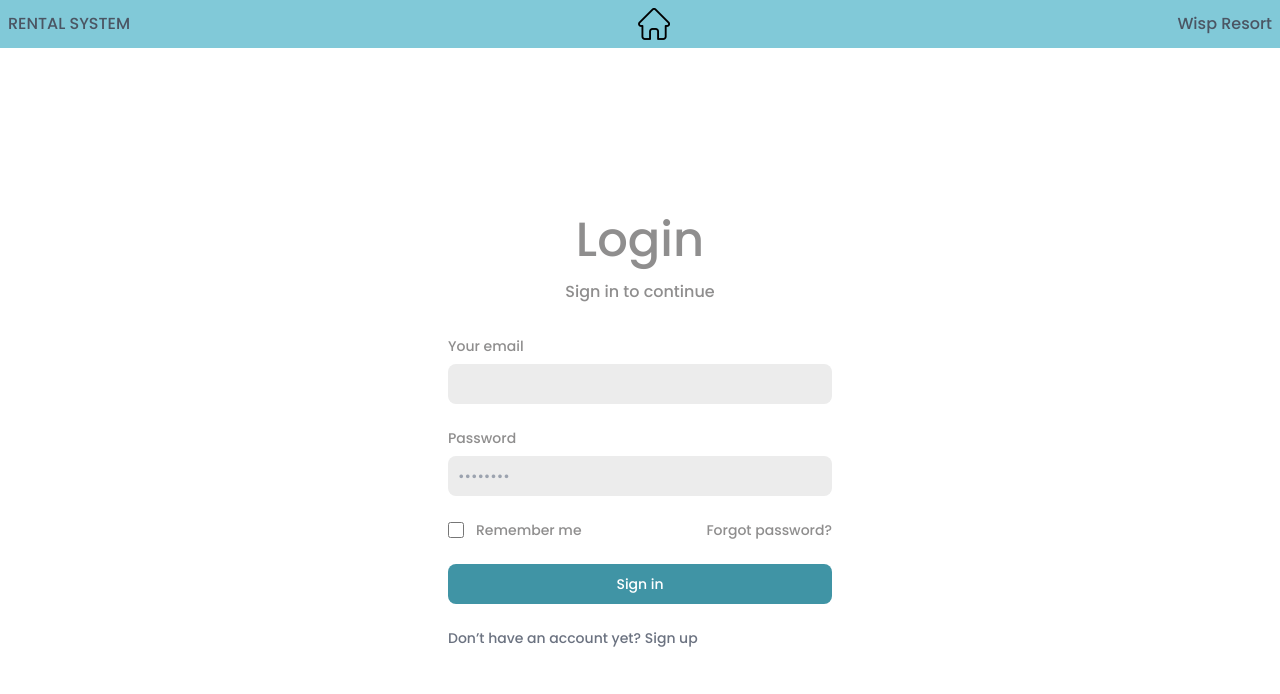
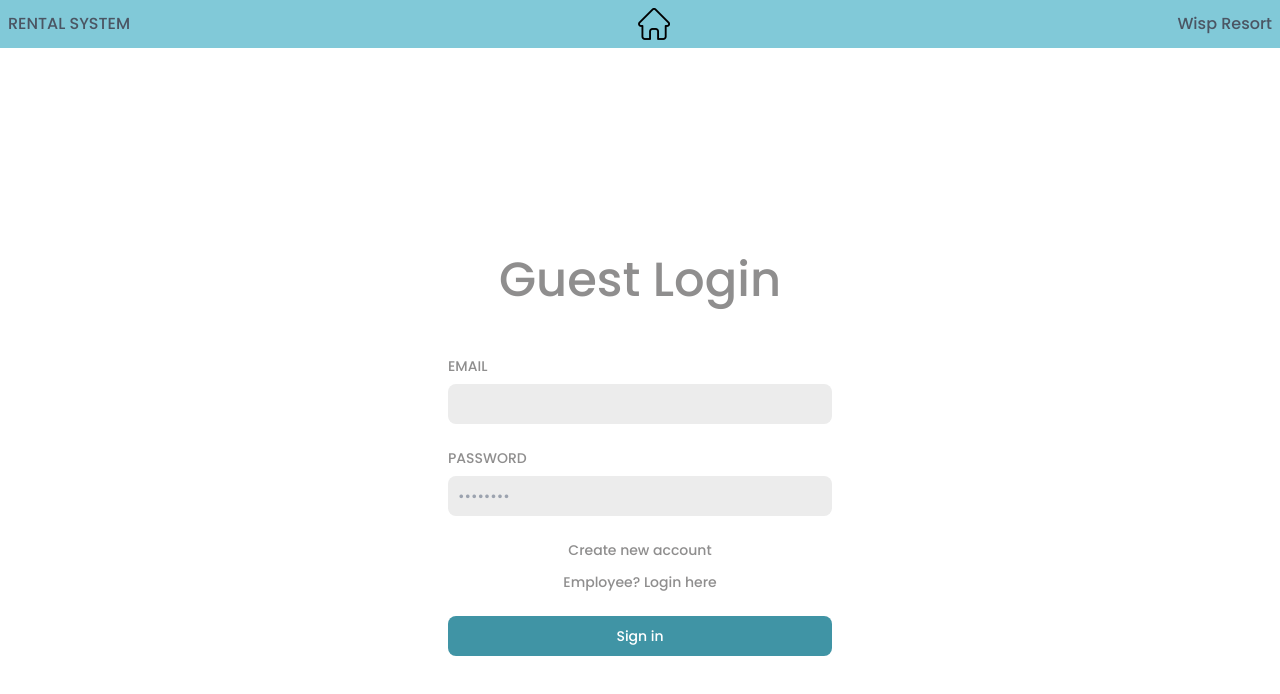
Before and after one commit to GustavoBeretta/Ski-Rental-System-Web, a Next.js app in the folder rental-system/: page / in a window 1280 px wide. Shown: the top 694 px of the page. Built offline with nearby package versions, Linux system fonts and the light colour scheme.

Commit message:
Atualizacao pagina Login

```diff
--- a/rental-system/src/app/page.js
+++ b/rental-system/src/app/page.js
@@ -1,36 +1,41 @@
+'use client'; // Isso marca o componente como um Client Component
+
+import React, { useState } from 'react';
+
 export default function Login() {
+    const [isEmployeeLogin, setIsEmployeeLogin] = useState(false);
+
+    const handleEmployeeLoginClick = () => {
+        setIsEmployeeLogin(true);
+    };
+
     return (
         <main>
             <section>
-                <div className="flex flex-col items-center justify-center px-6 py-8 mx-auto md:h-screen lg:py-0">
-                    <h1 className="text-5xl text-[#8F8E8E]">Login</h1>
-                    <p className="text-l text-[#8F8E8E] mt-4">Sign in to continue</p>
+                <div className="flex flex-col items-center justify-center px-6 py-8 mt-52 lg:py-0">
+                    <h1 id="title" className="text-5xl text-[#8F8E8E] mb-5">
+                        {isEmployeeLogin ? 'Employee Login' : 'Guest Login'}
+                    </h1>
                     <div className="w-full bg-white rounded-lg md:mt-0 sm:max-w-md xl:p-0">
                         <div className="p-6 space-y-4 md:space-y-6 sm:p-8">
                             <form className="space-y-4 md:space-y-6" action="#">
                                 <div>
-                                    <label htmlFor="email" className="block mb-2 text-sm font-medium text-[#8F8E8E]">Your email</label>
-                                    <input type="email" name="email" id="email" className="bg-[#ECECEC] border-gray-300 text-gray-900 sm:text-sm rounded-lg focus:ring-primary-600 focus:border-primary-600 block w-full p-2.5" required=""/>
+                                    <label htmlFor="email" className="block mb-2 text-sm font-medium text-[#8F8E8E]">EMAIL</label>
+                                    <input type="email" name="email" id="email" className="bg-[#ECECEC] border-gray-300 text-gray-900 sm:text-sm rounded-lg focus:ring-primary-600 focus:border-primary-600 block w-full p-2.5" required="" />
                                 </div>
                                 <div>
-                                    <label htmlFor="password" className="block mb-2 text-sm font-medium text-[#8F8E8E]">Password</label>
-                                    <input type="password" name="password" id="password" placeholder="••••••••" className="bg-[#ECECEC] border-gray-300 text-gray-900 sm:text-sm rounded-lg focus:ring-primary-600 focus:border-primary-600 block w-full p-2.5" required=""/>
+                                    <label htmlFor="password" className="block mb-2 text-sm font-medium text-[#8F8E8E]">PASSWORD</label>
+                                    <input type="password" name="password" id="password" placeholder="••••••••" className="bg-[#ECECEC] border-gray-300 text-gray-900 sm:text-sm rounded-lg focus:ring-primary-600 focus:border-primary-600 block w-full p-2.5" required="" />
                                 </div>
-                                <div className="flex items-center justify-between">
-                                    <div className="flex items-start">
-                                        <div className="flex items-center h-5">
-                                            <input id="remember" aria-describedby="remember" type="checkbox" className="w-4 h-4 border border-gray-300 rounded bg-gray-50 focus:ring-3 focus:ring-primary-300 dark:bg-gray-700 dark:border-gray-600 dark:focus:ring-primary-600 dark:ring-offset-gray-800" required=""/>
-                                        </div>
-                                        <div className="ml-3 text-sm">
-                                            <label htmlFor="remember" className="text-[#8F8E8E]">Remember me</label>
-                                        </div>
-                                    </div>
-                                    <a href="#" className="text-sm font-medium text-[#8F8E8E] hover:underline hover:text-black">Forgot password?</a>
+                                <div className="flex items-center justify-center flex-col">
+                                    {!isEmployeeLogin ? (
+                                        <a href="./cadastro" className="text-sm font-medium text-[#8F8E8E] hover:underline hover:text-black">Create new account</a>
+                                    ) : (<a href="/" className="text-sm font-medium text-[#8F8E8E] hover:underline hover:text-black">Guest? Login here</a>)}
+                                    {!isEmployeeLogin && (
+                                        <a href="#" id="employeeBtton" className="text-sm font-medium text-[#8F8E8E] hover:underline hover:text-black mt-3" onClick={handleEmployeeLoginClick}>Employee? Login here</a>
+                                    )}
                                 </div>
                                 <button type="submit" className="w-full text-white bg-[#4094A5] hover:bg-[#81C9D8] focus:ring-4 focus:outline-none focus:ring-primary-300 font-medium rounded-lg text-sm px-5 py-2.5 text-center">Sign in</button>
-                                <p className="text-sm font-light text-gray-500 dark:text-gray-400">
-                                    Don’t have an account yet? <a href="./cadastro" className="font-medium text-primary-600 hover:underline hover:text-black">Sign up</a>
-                                </p>
                             </form>
                         </div>
                     </div>
```
